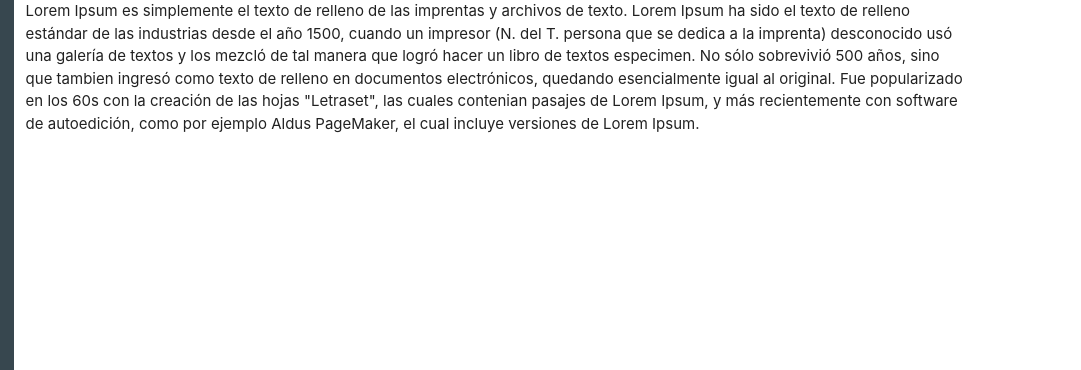
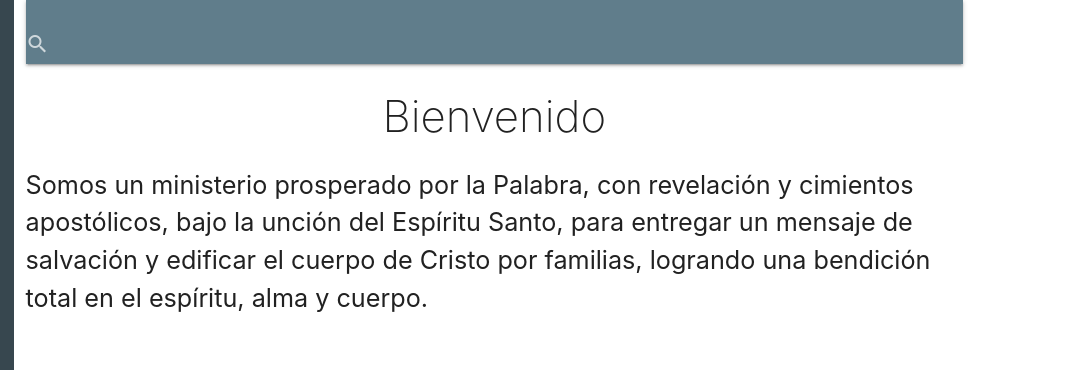
Before and after one commit to sullymancia/MockupsBendecido, a plain HTML site: page dashboard.html in a window 1280 px wide. Shown: the top 370 px of the page, 199-1280 px from the left. Drawn offline with nearby package versions, Linux system fonts and the light colour scheme.

Commit message:
actualizacion search

```diff
--- a/dashboard.html
+++ b/dashboard.html
@@ -44,8 +44,23 @@
       </div>
 
       <div class="col s9">
-        <!-- Teal page content  -->
-        Lorem Ipsum es simplemente el texto de relleno de las imprentas y archivos de texto. Lorem Ipsum ha sido el texto de relleno estándar de las industrias desde el año 1500, cuando un impresor (N. del T. persona que se dedica a la imprenta) desconocido usó una galería de textos y los mezcló de tal manera que logró hacer un libro de textos especimen. No sólo sobrevivió 500 años, sino que tambien ingresó como texto de relleno en documentos electrónicos, quedando esencialmente igual al original. Fue popularizado en los 60s con la creación de las hojas "Letraset", las cuales contenian pasajes de Lorem Ipsum, y más recientemente con software de autoedición, como por ejemplo Aldus PageMaker, el cual incluye versiones de Lorem Ipsum.
+      <nav>
+    <div class="nav-wrapper blue-grey">
+      <form>
+        <div class="input-field">
+          <input id="search" type="search" required>
+          <label for="search"><i class="material-icons">search</i></label>
+          <i class="material-icons">close</i>
+        </div>
+      </form>
+    </div>
+  </nav>
+  <p></p>
+  <p></p>
+  <p></p>
+      <h3 class="center Grey thin">Bienvenido</h3>
+      <p></p>
+        <p class="flow-text">Somos un ministerio prosperado por la Palabra, con revelaci&#243;n y cimientos apost&#243;licos, bajo la unci&#243;n del Esp&#237;ritu Santo, para entregar un mensaje de salvaci&#243;n y edificar el cuerpo de Cristo por familias, logrando una bendici&#243;n total en el esp&#237;ritu, alma y cuerpo.</p>
       </div>
 
     </div>
```
Also changed, not shown: reportes.html (+11 -0 lines).
